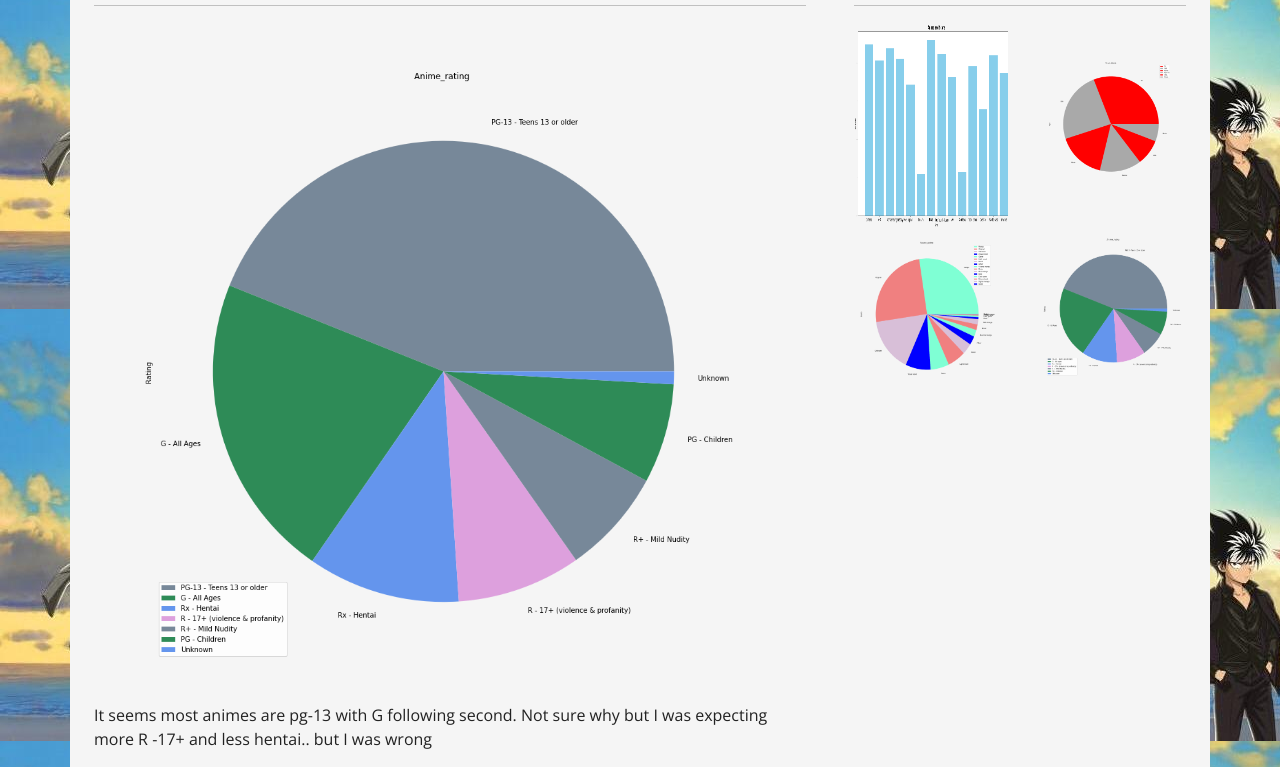
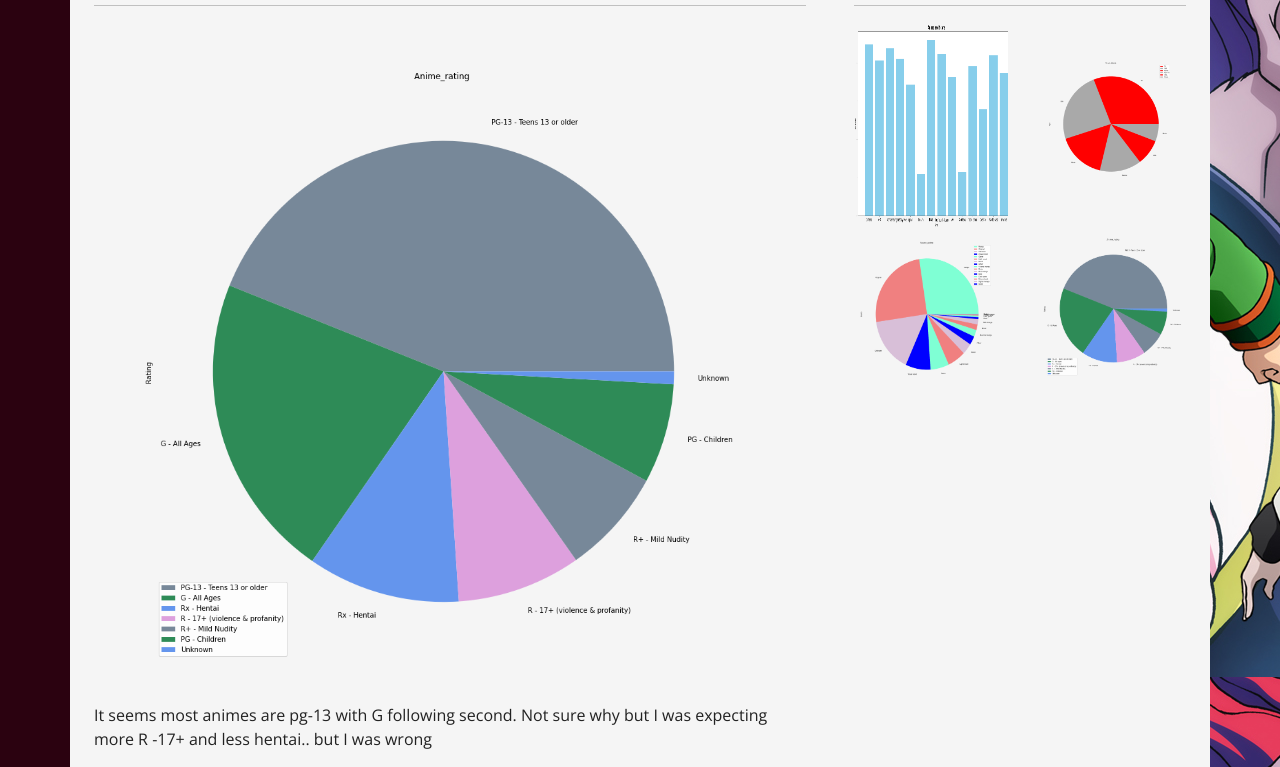
Before and after one commit to Betzyizzy/PhantomTroupeHomework, a plain HTML site: page 11-Web/Submission/betzy_web/ratinganime.html in a window 1280 px wide. Shown: the part 123-890 px from the top of the page. Drawn offline with nearby package versions, Linux system fonts and the light colour scheme; files whose address does not match are found by name.

Commit message:
homework update

```diff
--- a/11-Web/Submission/betzy_web/ratinganime.html
+++ b/11-Web/Submission/betzy_web/ratinganime.html
@@ -14,7 +14,7 @@
     <script src="https://stackpath.bootstrapcdn.com/bootstrap/4.1.3/js/bootstrap.min.js"></script>
 </head>
 
-<body background="C:\Users\bethz\OneDrive\Desktop\School SMU\PhantomTroupeHomework\11-Web\Submission\images\yu-yu-hakusho-25th-anniversary-ova.jpg">
+<body background="images\6231-SeriesHeaders_HxH_2000x800.jpg">
   <nav class="navbar navbar-expand-lg navbar-dark bg-primary">
     <div class="container-fluid">
         <a class="navbar-brand" href="index.html">HOME</a>
```
Also changed, not shown: 11-Web/Submission/betzy_web/sourceanime.html (+1 -1 lines).
